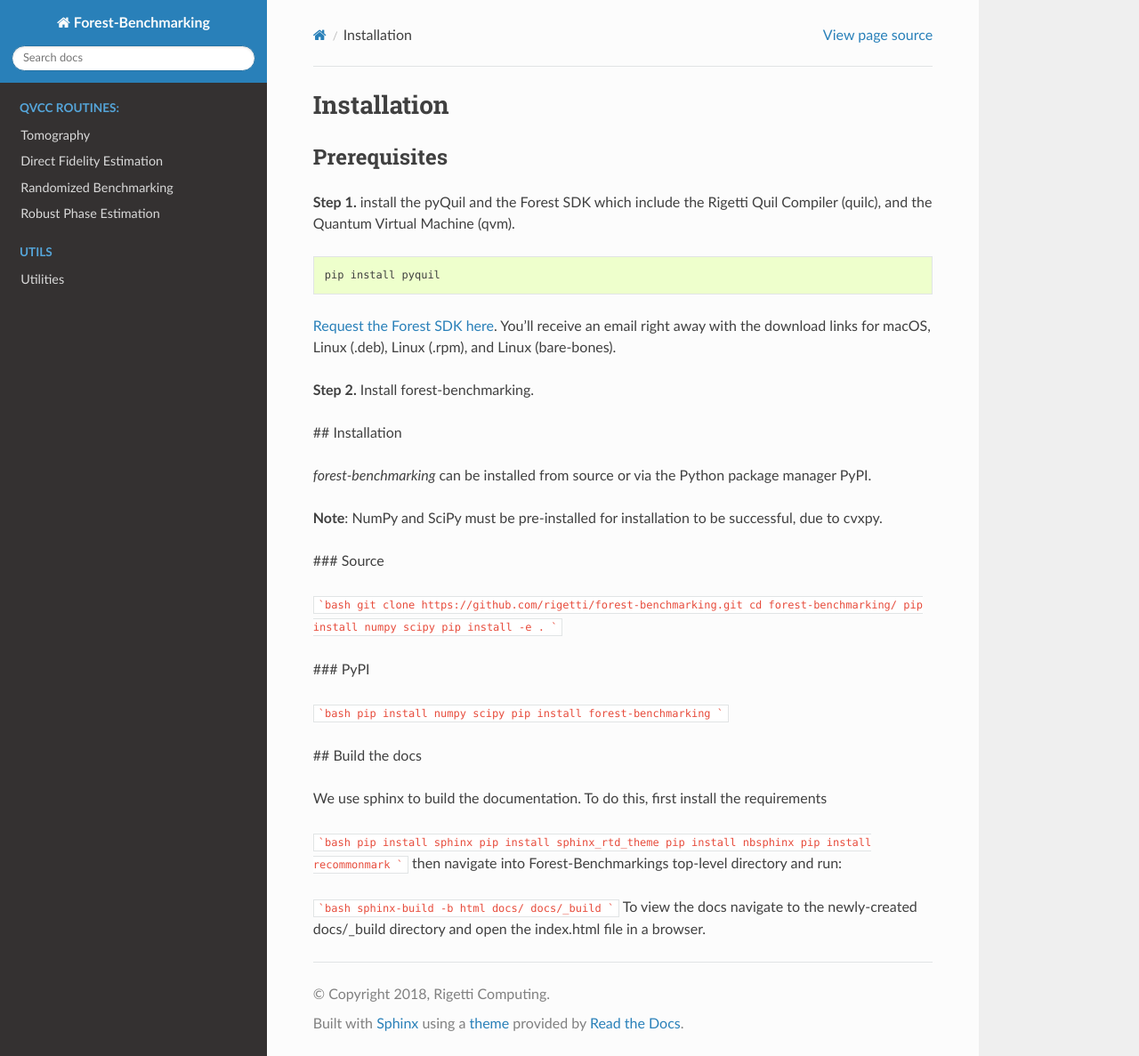
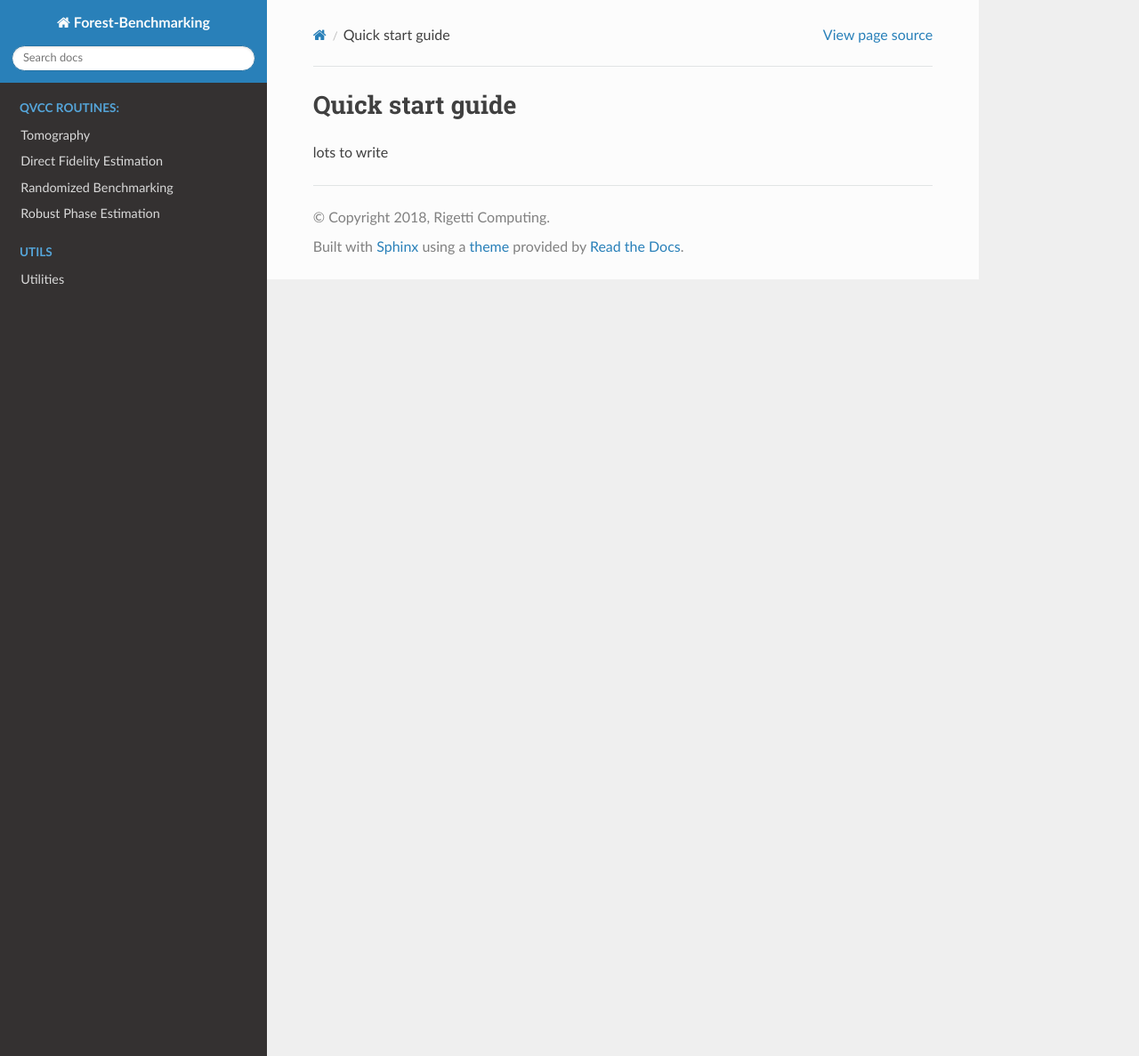
Before and after one commit to rigetti/forest-benchmarking, a Sphinx documentation site: the page built from docs/start.rst, in a window 1280 px wide and 1187 px high. Shown: the whole window at 89% size. Built offline with Sphinx 7.4.7 and the Read the Docs theme 2.0.0, drawn with Linux system fonts in a browser that asks for light colours; pages that are not in the unit, such as notebooks, are missing from menus; the version number could not be read and is left out.

Commit message:
more docs work

````diff
--- a/docs/start.rst
+++ b/docs/start.rst
@@ -1,60 +1,4 @@
-Installation
-============
+Quick start guide
+=================
 
-Prerequisites
--------------
-
-**Step 1.** install the pyQuil and the Forest SDK which include the Rigetti Quil Compiler (quilc), and the Quantum Virtual Machine (qvm).
-
-::
-
-    pip install pyquil
-
-
-`Request the Forest SDK here <http://rigetti.com/forest>`__. You'll receive an email right away with the download links for macOS, Linux (.deb), Linux (.rpm), and Linux (bare-bones).
-
-
-
-
-**Step 2.** Install forest-benchmarking.
-
-## Installation
-
-`forest-benchmarking` can be installed from source or via the Python package manager PyPI.
-
-**Note**: NumPy and SciPy must be pre-installed for installation to be successful, due to cvxpy.
-
-### Source
-
-```bash
-git clone https://github.com/rigetti/forest-benchmarking.git
-cd forest-benchmarking/
-pip install numpy scipy
-pip install -e .
-```
-
-### PyPI
-
-```bash
-pip install numpy scipy
-pip install forest-benchmarking
-```
-
-
-
-## Build the docs
-
-We use sphinx to build the documentation. To do this, first  install the requirements
-
-```bash
-pip install sphinx
-pip install sphinx_rtd_theme
-pip install nbsphinx
-pip install recommonmark
-```
-then navigate into Forest-Benchmarkings top-level directory and run:
-
-```bash
-sphinx-build -b html docs/ docs/_build
-```
-To view the docs navigate to the newly-created docs/_build directory and open the index.html file in a browser.
+lots to write
````
Also changed, not shown: docs/index.rst (+3 -9 lines), docs/install.rst (added, +67 -0 lines).
